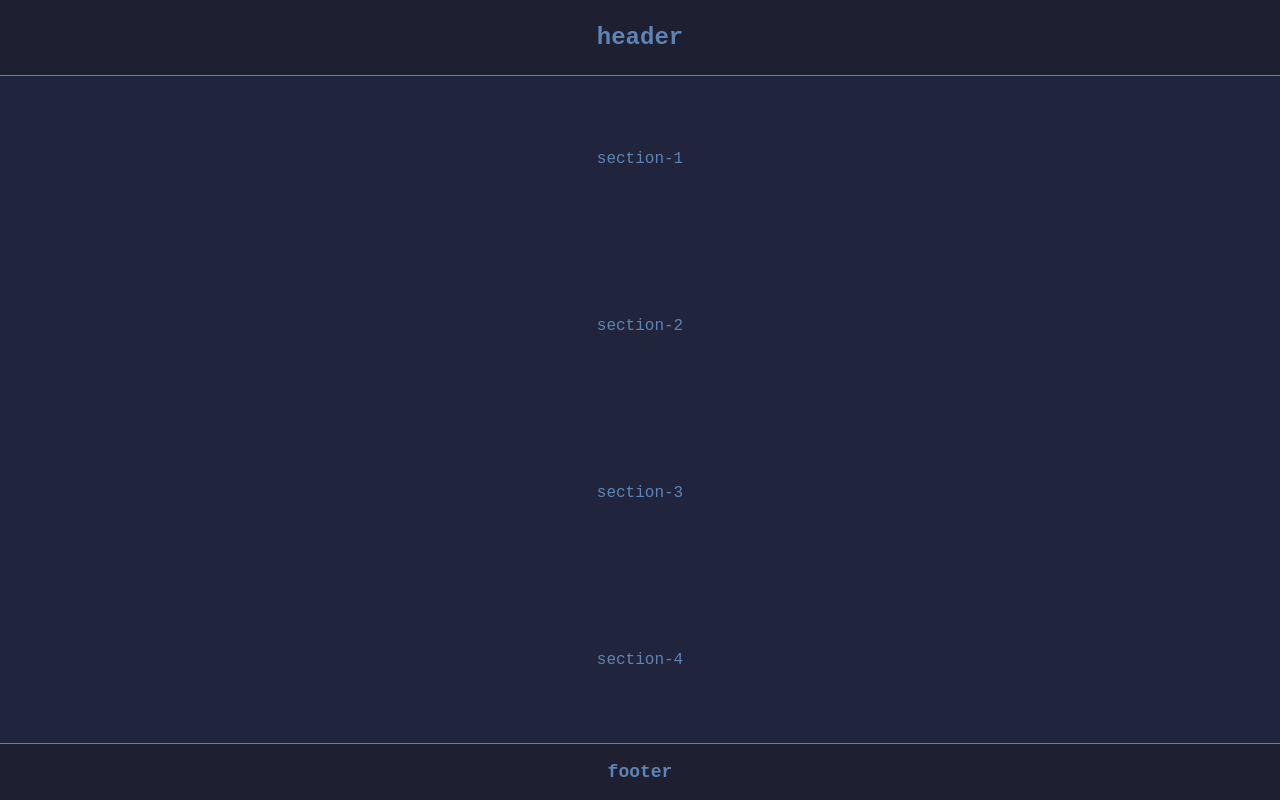
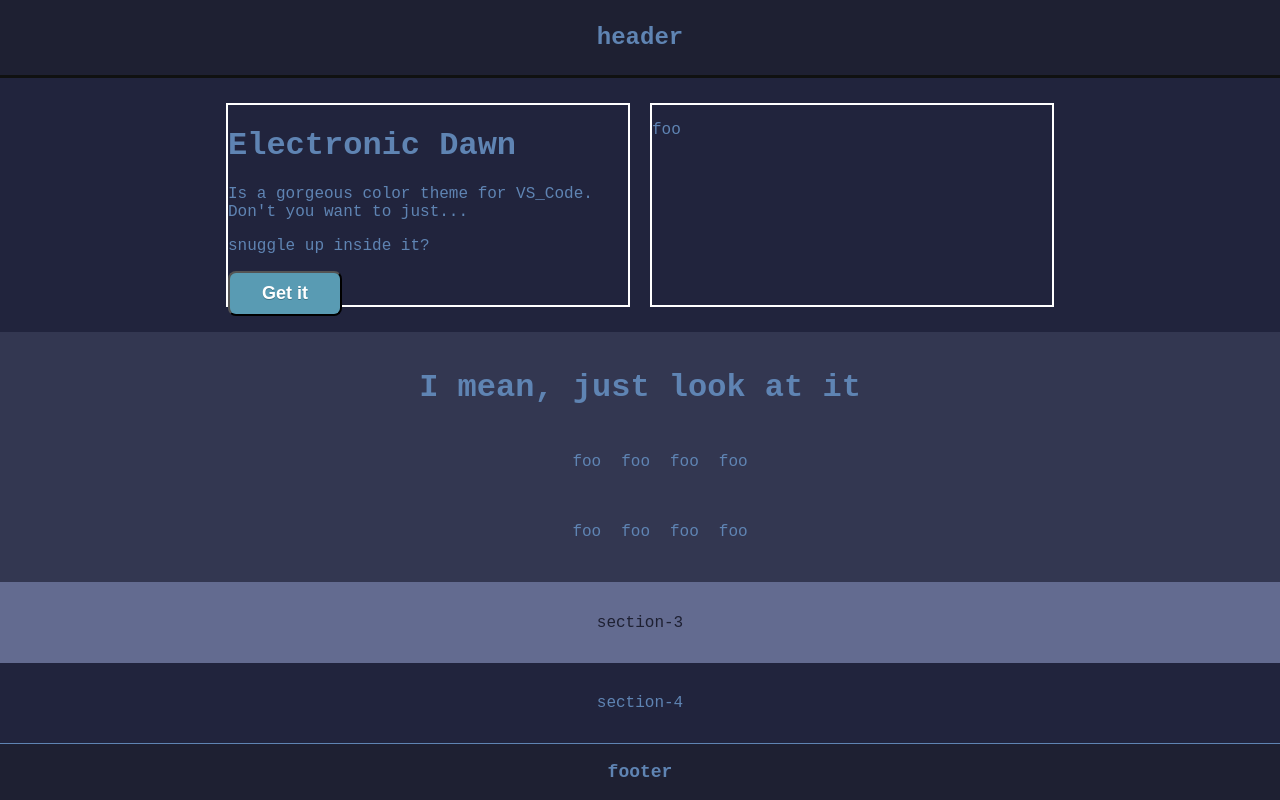
Before and after one commit to neight-bit/css-flex, a plain HTML site: page index.html in a window 1280 px wide. Drawn offline with Linux system fonts and the light colour scheme.

Commit message:
Layout progress

```diff
--- a/index.html
+++ b/index.html
@@ -16,11 +16,38 @@
 
         <div class="container">
             <div class="section one">
-                <p>section-1</p>
+                <div class="left">
+                    <h1>Electronic Dawn</h1>
+                    <p>Is a gorgeous color theme for VS_Code.
+                    Don't you want to just...</p>
+                    <p>snuggle up inside it?</p>
+                    <button>Get it</button>
+                </div>
+                <div class="right">
+                    <p>foo</p>
+                    <!-- <img src="<image location>" alt="alt text"> -->
+                </div>
             </div>
 
             <div class="section two">
-                <p>section-2</p>
+                <!-- probably want to redo this so that there are 4 columms of image+description-->
+                <h1>I mean, just look at it</h1>
+                <div class="row">
+                    <ul>
+                        <li class="screenshot">foo</li>
+                        <li class="screenshot">foo</li>
+                        <li class="screenshot">foo</li>
+                        <li class="screenshot">foo</li>
+                    </ul>
+                </div>
+                <div class="row">
+                    <ul>
+                        <li class="description">foo</li>
+                        <li class="description">foo</li>
+                        <li class="description">foo</li>
+                        <li class="description">foo</li>
+                    </ul>
+                </div>
             </div>
 
             <div class="section three">
--- a/style.css
+++ b/style.css
@@ -6,6 +6,28 @@
     flex-direction: column;
     color: #5f84b3;
   }
+
+button {
+	background-color:#599bb3;
+	border-radius:8px;
+	color:#ffffff;
+	font-size:18px;
+	font-weight:bold;
+	padding: 10px 32px;
+	text-decoration:none;
+	text-shadow:0px 1px 0px #3d768a;
+}
+
+ul {
+    display: flex;
+    flex-direction: row;
+}
+
+li {
+    display: flex;
+    margin: 10px;
+    list-style-type: none;
+}
 
 .header, .footer {
     display: flex;
@@ -24,7 +46,7 @@
 
 .header {
     font-size: 24px;
-    border-bottom: 1px solid #5f84b3;
+    border-bottom: 3px solid #101111;
 }
 
 .section {
@@ -37,14 +59,36 @@
 
 .one {
     background-color: #21243d;
+    display: flex;
+
+}
+.left {
+    border: 2px solid white;
+    width: 400px;
+    height: 200px;
+    margin: 10px;
 }
 
+.right {
+    border: 2px solid white;
+    width: 400px;
+    height: 200px;
+    margin: 10px;
+}
+
+/* .row {
+    display: flex;
+    flex-direction: row;
+} */
+
 .two {
-    background-color: #21243d;
+    flex-direction: column;
+    background-color: #333751;
 }
 
 .three {
-    background-color: #21243d;
+    color: #1e2032;
+    background-color: #636b90;
 }
 
 .four {
```
